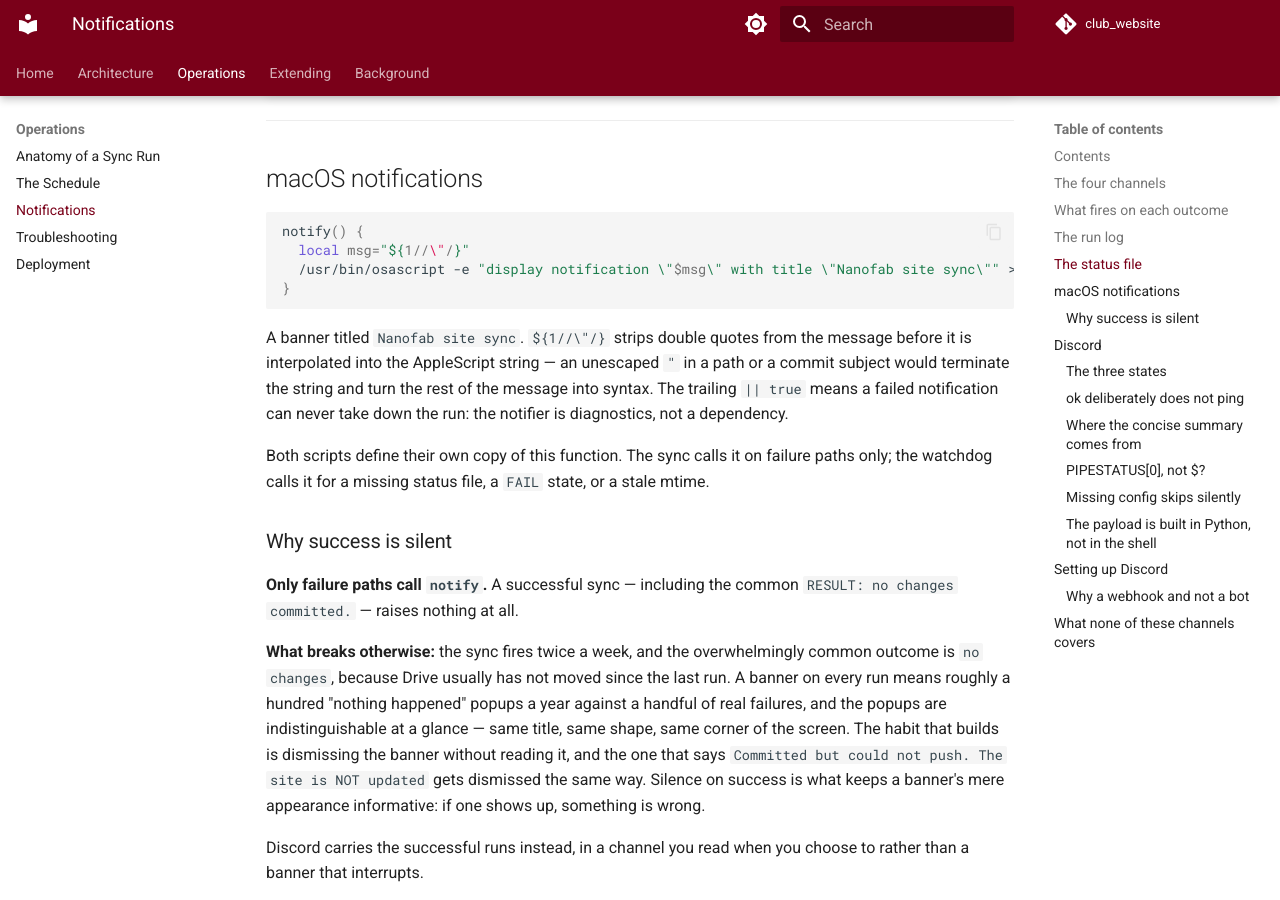
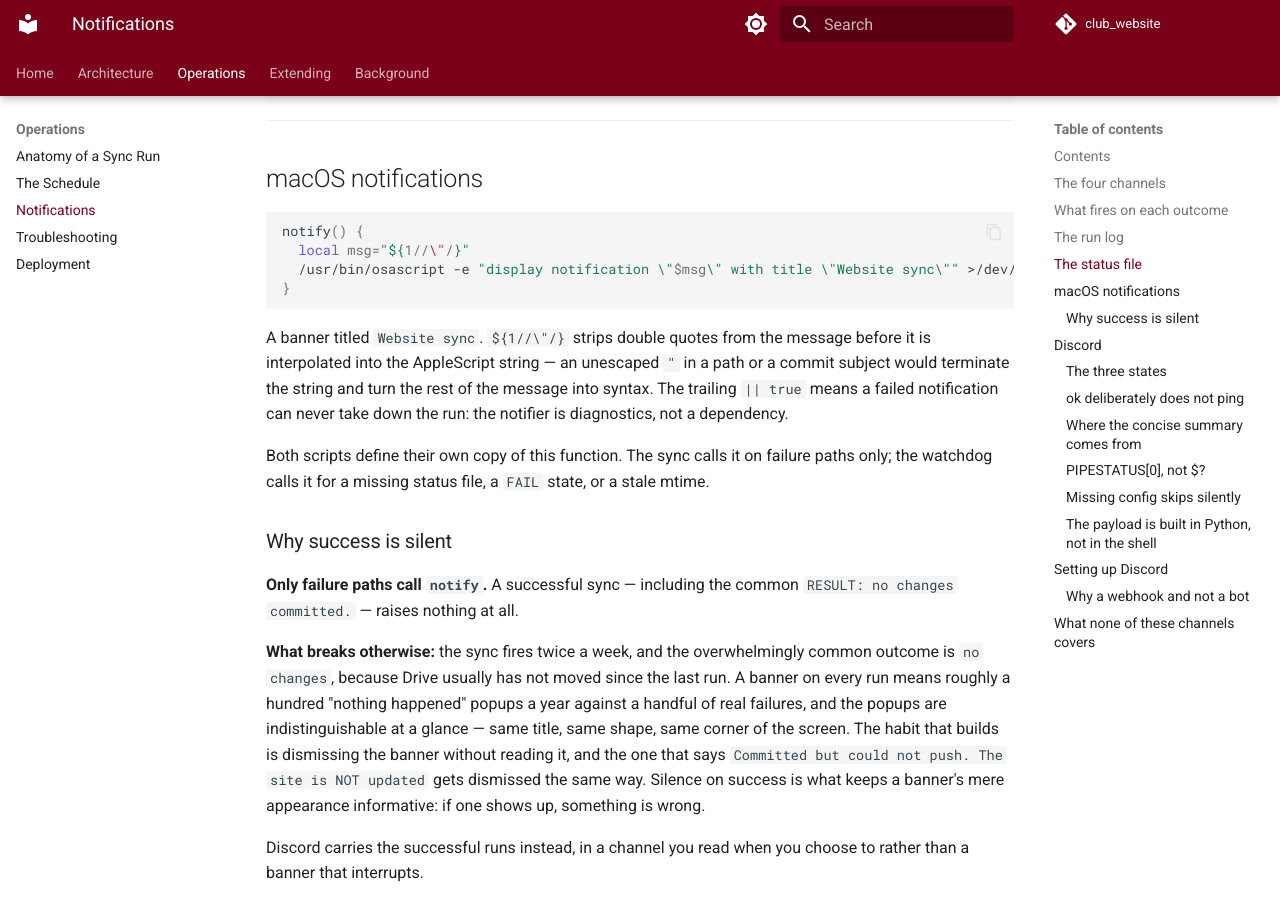
Before and after one commit to Minnesota-Nanofabrication-Club/club_website, an MkDocs documentation site: the page built from docs/operations/notifications.md, in a window 1280 px wide and 900 px high, scrolled down 3645 px. Built offline with MkDocs 1.6.1 and Material for MkDocs 9.7.7, drawn with Linux system fonts in a browser that asks for light colours; comment, search, counter and statistics services are not loaded; some of the changed text lies outside the part shown.

Commit message:
Rename the notifier to "Website sync"
Shorter and clearer in a channel that is already about the website. Covers the
Discord webhook username, both macOS notification titles, and the docs that
quote them.

Also drops the last few "weekly" phrasings left in sync-from-drive.sh comments
after the move to Mon + Thu.

Co-Authored-By: Claude Opus 5 <noreply@anthropic.com>

````diff
--- a/docs/operations/notifications.md
+++ b/docs/operations/notifications.md
@@ -27,7 +27,7 @@ about is a failure nobody finds until the site is visibly stale.**
 | --- | --- | --- | --- | --- |
 | Run log | `~/Library/Logs/mnfc-website-sync.log` | every line of every run, both jobs | yes, append-only, unrotated | no |
 | Status file | `~/Library/Logs/mnfc-website-sync.status` | every branch, via `record` | yes, one line, overwritten each run | no |
-| macOS notification | `osascript display notification`, title `Nanofab site sync` | failures only | no | on that Mac, if it is awake and not in Do Not Disturb |
+| macOS notification | `osascript display notification`, title `Website sync` | failures only | no | on that Mac, if it is awake and not in Do Not Disturb |
 | Discord | `scripts/notify-discord.sh` → incoming webhook | every sync outcome, including success | yes, in the channel's history | yes, anywhere |
 
 The four are deliberately not redundant. The log is complete and unreadable; the status file
@@ -128,11 +128,11 @@ the watchdog compares mtime against `STALE_DAYS=4` rather than reading the log.
 ```bash
 notify() {
   local msg="${1//\"/}"
-  /usr/bin/osascript -e "display notification \"$msg\" with title \"Nanofab site sync\"" >/dev/null 2>&1 || true
+  /usr/bin/osascript -e "display notification \"$msg\" with title \"Website sync\"" >/dev/null 2>&1 || true
 }
 ```
 
-A banner titled `Nanofab site sync`. `${1//\"/}` strips double quotes from the message before
+A banner titled `Website sync`. `${1//\"/}` strips double quotes from the message before
 it is interpolated into the AppleScript string — an unescaped `"` in a path or a commit
 subject would terminate the string and turn the rest of the message into syntax. The trailing
 `|| true` means a failed notification can never take down the run: the notifier is
@@ -188,7 +188,7 @@ defines. A `changed` embed also appends `[View the site](https://minnesota-nanof
 to its description; `ok` and `fail` do not.
 
 An unrecognised state falls back to the `ok` style. The webhook posts under the username
-`Nanofab Site Sync`, and the description is truncated to 4000 characters before sending.
+`Website Sync`, and the description is truncated to 4000 characters before sending.
 
 ### `ok` deliberately does not ping
 
````
Also changed, not shown: docs/architecture/overview.md (+1 -1 lines), docs/operations/sync-run.md (+2 -2 lines), 3 other files.
